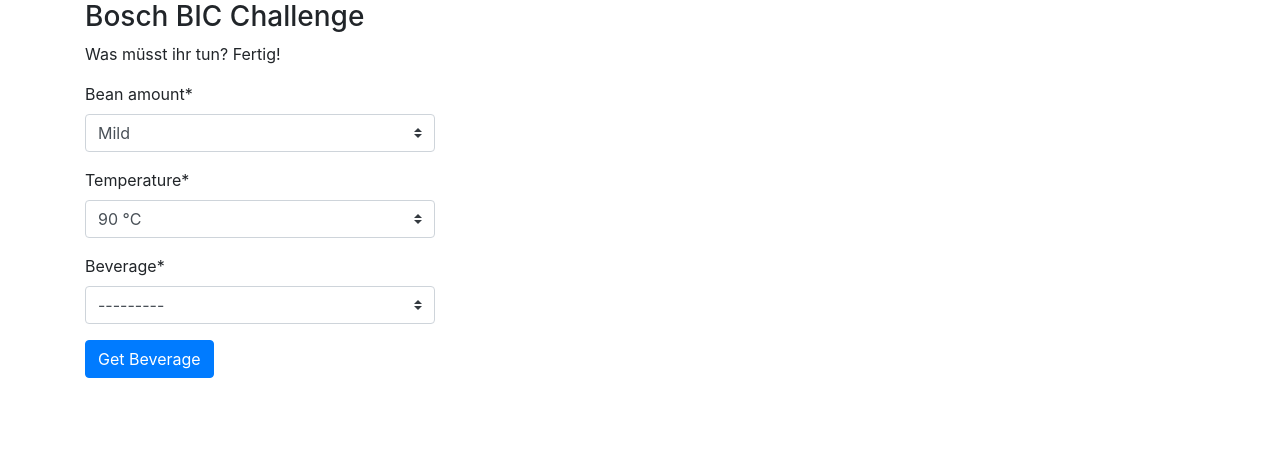
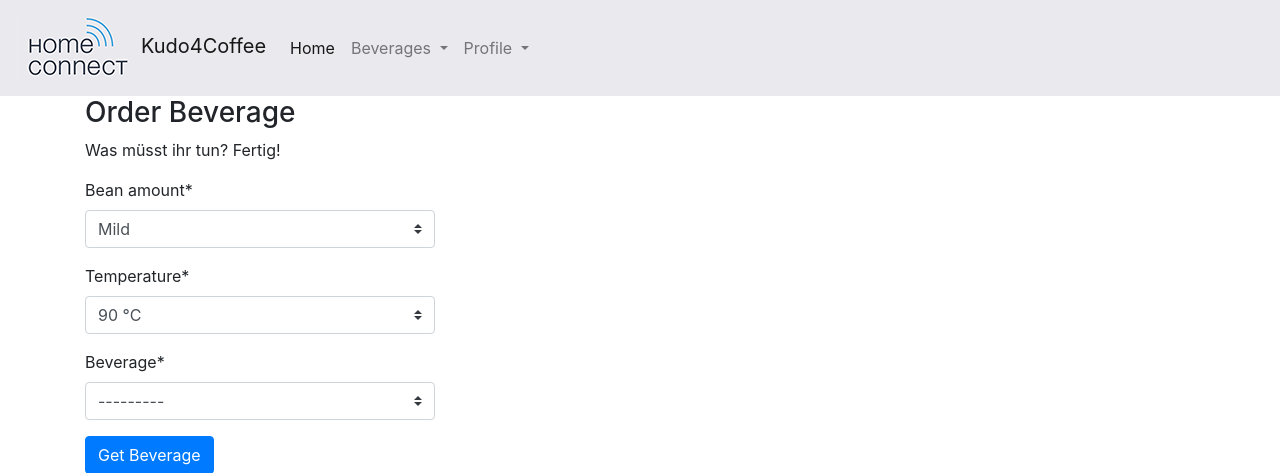
Before and after one commit to vchrisb/Kudo4Coffee, a Django app: page /beverages/ in a window 1280 px wide. Shown: the top 473 px of the page. Run offline with Django 3.2, Linux system fonts and the light colour scheme; the visitor is signed in with stand-in values (Sample User, id 1); data that the repository does not hold is empty; some libraries are stand-ins or nearby versions.

Commit message:
navbar added

```diff
--- a/Kudo4Coffee/settings.py
+++ b/Kudo4Coffee/settings.py
@@ -132,10 +132,10 @@ USE_TZ = True
 
 STATIC_URL = '/static/'
 STATIC_ROOT = os.path.join(BASE_DIR, 'static')
-
+STATICFILES_DIRS = [os.path.join(BASE_DIR, 'static_custom')]
 
 CRISPY_TEMPLATE_PACK = 'bootstrap4'
 CRISPY_FAIL_SILENTLY = not DEBUG
 
-LOGIN_REDIRECT_URL = '/'
-LOGOUT_REDIRECT_URL = '/'
+LOGIN_REDIRECT_URL = 'home'
+LOGOUT_REDIRECT_URL = 'home'
--- a/Kudo4Coffee/urls.py
+++ b/Kudo4Coffee/urls.py
@@ -20,5 +20,5 @@ urlpatterns = [
     path('admin/', admin.site.urls),
     path('accounts/', include('django.contrib.auth.urls')),
     path('beverages/', include('beverages.urls')),
-    path('', include('content.urls'), name='home'),
+    path('', include('content.urls')),
 ]
--- a/beverages/views.py
+++ b/beverages/views.py
@@ -10,6 +10,7 @@ from .models import BeverageHistory, Beverage
 
 import requests, json
 import os
+
 # Create your views here.
 @login_required
 def beverage(request):
@@ -26,7 +27,7 @@ def beverage(request):
                 }
             else:
                 context = {
-                    "alert": "This is unpleasent. Unable to unable to fulfill your requested beverage!",
+                    "alert": "This is unpleasant. Unable to fulfill your requested beverage!",
                 }
             return render(request, "beverage.html", context)
     else:
--- a/templates/base.html
+++ b/templates/base.html
@@ -16,7 +16,7 @@
   </head>
 
   <body>
-
+    {% include 'navbar.html' %}
     {% block content %}{% endblock %}
 
     {% include 'footer.html' %}
--- a/templates/beverage.html
+++ b/templates/beverage.html
@@ -5,7 +5,7 @@
 <div class="container">
     <div class="row row-content">
       <div class="col-sm-4 col-md-4">
-          <h3>Bosch BIC Challenge</h3>
+          <h3>Order Beverage</h3>
           {% if alert %}
           <div class="alert alert-danger" role="alert">
             <strong>Oh snap!</strong> {{ alert }}
--- a/templates/head_css.html
+++ b/templates/head_css.html
@@ -7,3 +7,8 @@
 
 <!-- Load custom CSS  -->
 <!--  <link href="{% static 'css/phoenix.css' %}" rel="stylesheet"> -->
+<style>
+    .bg-homeconnect-grey {
+        background-color: #EAE9EE;
+    }
+</style>
--- /dev/null
+++ b/templates/navbar.html
@@ -0,0 +1,39 @@
+{% load staticfiles %}
+<!-- Fixed navbar -->
+<nav class="navbar navbar-expand-lg navbar-light bg-homeconnect-grey">
+  <a class="navbar-brand" href="{% url 'home' %}"><img src="{% static 'img/HC-Logo-70x125.png' %}" width="125" height="70" class="d-inline-block" alt="">Kudo4Coffee</a>
+  <button class="navbar-toggler" type="button" data-toggle="collapse" data-target="#navbarToggler" aria-controls="navbarSupportedContent" aria-expanded="false" aria-label="Toggle navigation">
+    <span class="navbar-toggler-icon"></span>
+  </button>
+  <div class="collapse navbar-collapse" id="navbarToggler">
+      <ul class="navbar-nav mr-auto mt-2 mt-lg-0 text-right">
+          <li class="nav-item active">
+            <a class="nav-link" href="{% url 'home' %}">Home <span class="sr-only">(current)</span></a>
+          </li>
+          {% if user.is_authenticated %}
+            <li class="nav-item dropdown">
+              <a class="nav-link dropdown-toggle" href="#" id="navbarDropdownMenuLink" data-toggle="dropdown" aria-haspopup="true" aria-expanded="false">
+                Beverages
+              </a>
+              <div class="dropdown-menu text-right" aria-labelledby="navbarDropdownMenuLink">
+                  <a class="dropdown-item" href="{% url 'beverage' %}">Order Beverage</a>
+                  <a class="dropdown-item" href="#">Order History</a>
+              </div>
+            </li>
+            <li class="nav-item dropdown">
+                <a class="nav-link dropdown-toggle" href="#" id="navbarDropdownMenuLink" data-toggle="dropdown" aria-haspopup="true" aria-expanded="false">
+                  Profile
+                </a>
+                <div class="dropdown-menu text-right" aria-labelledby="navbarDropdownMenuLink">
+                    <a class="dropdown-item" href="{% url 'password_change' %}">Change Passwort</a>
+                    <a class="dropdown-item" href="{% url 'logout' %}">Sign Out</a>
+                </div>
+            </li>
+          {% else %}
+            <li class="nav-item ">
+              <a class="nav-link" href="{% url 'login' %}">Sign In</a>
+            </li>
+          {% endif %}
+        </ul>
+  </div>
+</nav>
--- a/templates/registration/password_change_form.html
+++ b/templates/registration/password_change_form.html
@@ -7,7 +7,7 @@
         <div class="col-sm-4 col-md-4">
             <div class="card">
                 <div class="card-body">
-                    <h2>Login</h2>
+                    <h2>Change Password</h2>
                     <form method="post">
                         {% csrf_token %}
                         {{ form|crispy }}
```
Also changed, not shown: static_custom/img/HC-Logo-125x125.png (added), static_custom/img/HC-Logo-70x125.png (added), 2 other files.
